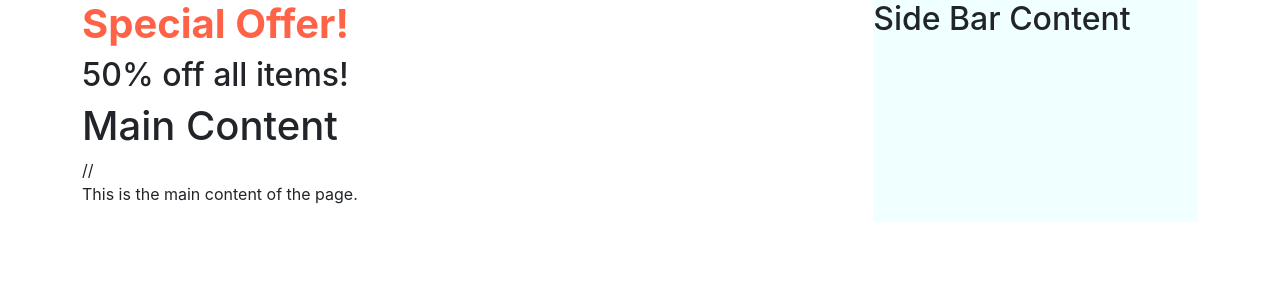
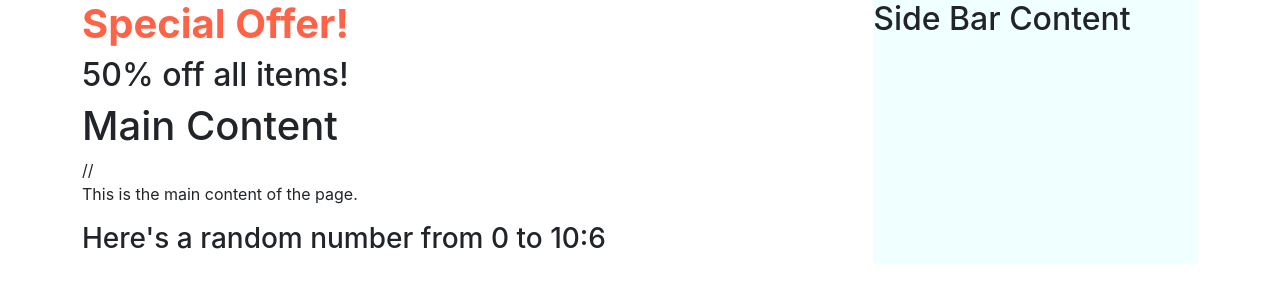
Before and after one commit to mlestrella843/React_Meta, a React (Create React App) app in the folder firstapp/: page / in a window 1280 px wide. Shown: the top 302 px of the page. Built offline with nearby package versions, Linux system fonts and the light colour scheme.

Commit message:
Syntax Ternary Operators inside JSX expressions

```diff
--- a/firstapp/src/App.js
+++ b/firstapp/src/App.js
@@ -18,6 +18,8 @@ This allows the styles defined in the `App.css` file to be applied to the compon
 import Promo from "./components/styling_components/Promo";
 import Sidebar from "./components/styling_components/Sidebar";
 import './components/styling_components/style.css';
+
+import Example2 from "./components/ternary_operators/Example";
 
 
 function App() {
@@ -64,9 +66,12 @@ function App() {
                 <Promo heading="Special Offer!" promoSubHeading="50% off all items!" />
                 <h1>Main Content</h1>
         //      <p>This is the main content of the page.</p>
+                <Example2 />
             </div>
             <Sidebar />
+
         </div>
+
     );
 
 
--- /dev/null
+++ b/firstapp/src/components/ternary_operators/Example.js
@@ -0,0 +1,13 @@
+import React from 'react';
+
+function Example2() {
+    return (
+        <div className="heading">
+            <h3>Here's a random number from 0 to 10:
+                { Math.floor(Math.random() * 10) + 1 }
+            </h3>
+        </div>
+    );
+};
+
+export default Example2;
```
